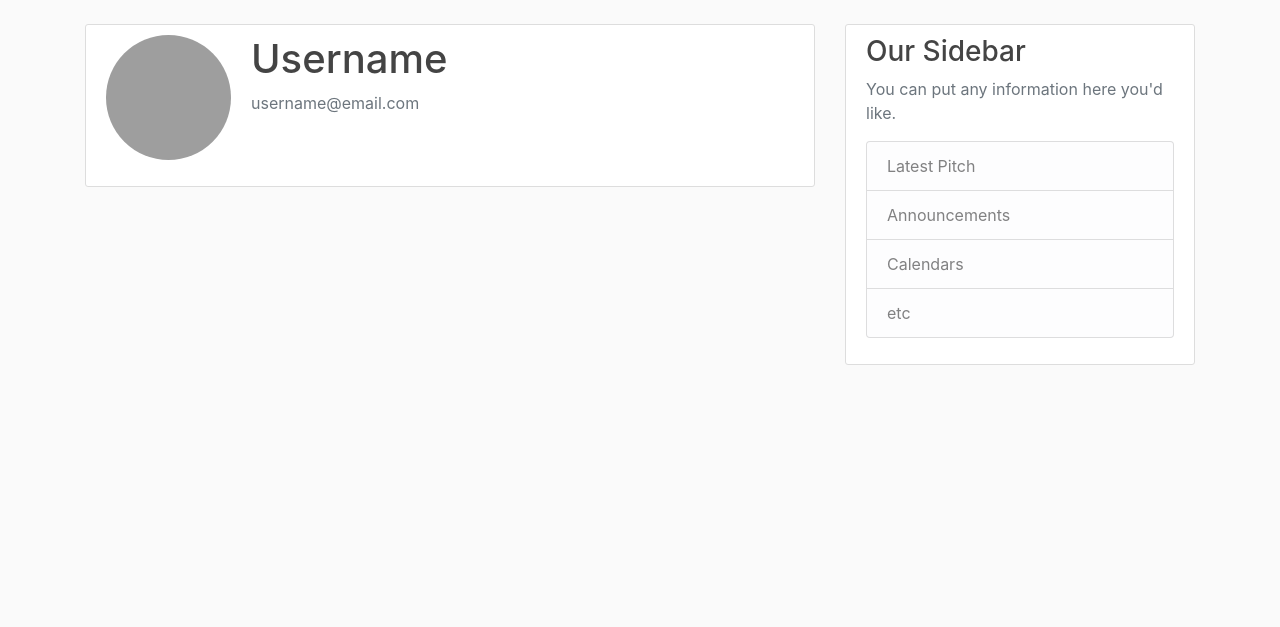
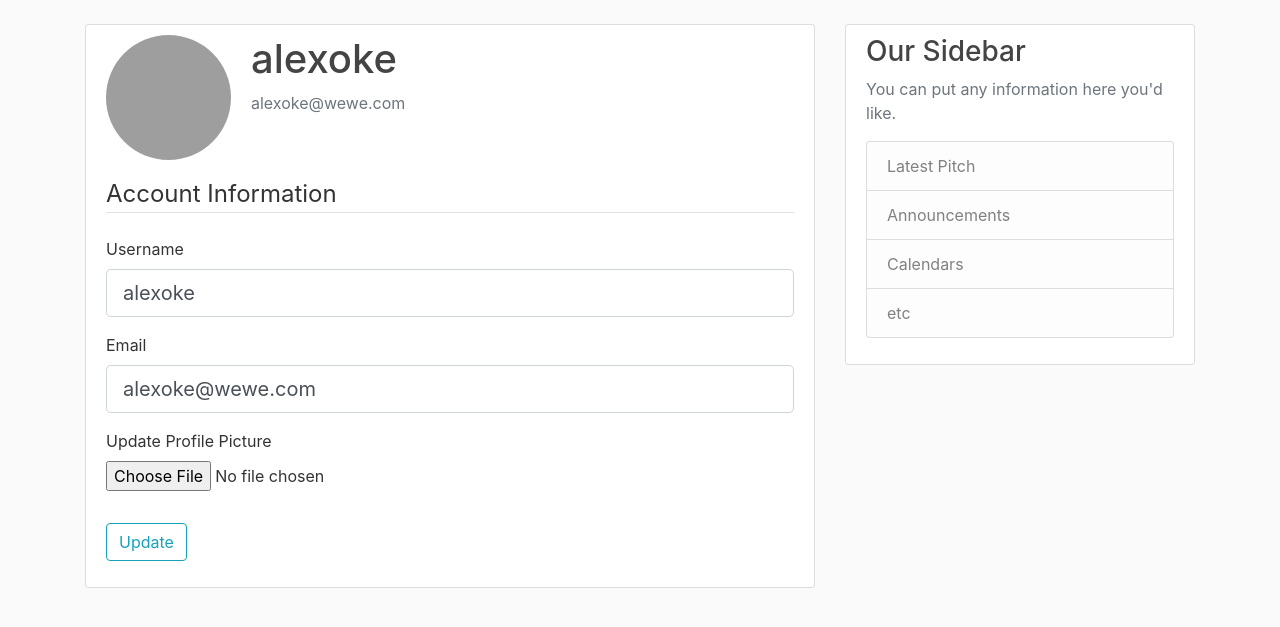
Before and after one commit to Alexanderoke/PitchesApp, a Flask app: page /account in a window 1280 px wide. Shown: the part 56-683 px from the top of the page. Run offline with Flask 2, Linux system fonts and the light colour scheme; a user stored in the database is signed in; some libraries are stand-ins or nearby versions; grey boxes are pictures that could not be loaded.

Commit message:
create an update account function

```diff
--- a/App/forms.py
+++ b/App/forms.py
@@ -14,6 +14,19 @@ class RegistrationForm(FlaskForm):
     password = PasswordField('Password', validators=[DataRequired()])
     confirm_password = PasswordField('Confirm Password', validators=[DataRequired(), EqualTo('password')])
     submit = SubmitField('Sign Up')
+
+
+    def validate_username(self, username):
+        user = User.query.filter_by(username=username.data).first()
+        if user:
+            raise ValidationError('That username is taken. Please choose a different one.')
+
+    def validate_email(self, email):
+        user = User.query.filter_by(email=email.data).first()
+        if user:
+            raise ValidationError('That email is taken. Please choose a different one.')
+
+
 
 """
 Login form class
--- a/App/models.py
+++ b/App/models.py
@@ -16,7 +16,7 @@ class User(db.Model,UserMixin):
     email = db.Column(db.String(120), unique=True, nullable=False)
     image_file = db.Column(db.String(20), nullable=False, default='default.jpg')
     password = db.Column(db.String(60), nullable=False)
-    posts = db.relationship('Pitch', backref='author', lazy=True)
+    pitches = db.relationship('Pitch', backref='author', lazy=True)
 
     def __repr__(self):
         return f"User('{self.username}', '{self.email}', '{self.image_file}')"
--- a/App/routes.py
+++ b/App/routes.py
@@ -77,7 +77,7 @@ def save_picture(form_picture):
     random_hex = secrets.token_hex(8)
     _, f_ext = os.path.splitext(form_picture.filename)
     picture_fn = random_hex + f_ext
-    picture_path = os.path.join(app.root_path, 'static/profile_pics', picture_fn)
+    picture_path = os.path.join(app.root_path, 'static/profilepics', picture_fn)
 
     output_size = (125, 125)
     i = Image.open(form_picture)
@@ -103,5 +103,4 @@ def account():
         form.username.data = current_user.username
         form.email.data = current_user.email
     image_file = url_for('static', filename='profile_pics/' + current_user.image_file)
-    return render_template('account.html', title='Account',
-                           image_file=image_file, form=form)
+    return render_template('account.html', title='Account',image_file=image_file, form=form)
--- a/App/templates/account.html
+++ b/App/templates/account.html
@@ -2,12 +2,56 @@
 {% block content %}
 <div class="content-section">
   <div class="media">
-    <img class="rounded-circle account-img" src="userimage.jpg">
+    <img class="rounded-circle account-img" src="{{ image_file }}">
     <div class="media-body">
-      <h2 class="account-heading">Username</h2>
-      <p class="text-secondary">username@email.com</p>
+      <h2 class="account-heading">{{ current_user.username }}</h2>
+      <p class="text-secondary">{{ current_user.email }}</p>
     </div>
   </div>
-  <!-- FORM HERE -->
+    <form method="POST" action="" enctype="multipart/form-data">
+        {{ form.hidden_tag() }}
+        <fieldset class="form-group">
+            <legend class="border-bottom mb-4">Account Information</legend>
+            <div class="form-group">
+                {{ form.username.label(class="form-control-label") }}
+
+                {% if form.username.errors %}
+                    {{ form.username(class="form-control form-control-lg is-invalid") }}
+                    <div class="invalid-feedback">
+                        {% for error in form.username.errors %}
+                            <span>{{ error }}</span>
+                        {% endfor %}
+                    </div>
+                {% else %}
+                    {{ form.username(class="form-control form-control-lg") }}
+                {% endif %}
+            </div>
+            <div class="form-group">
+                {{ form.email.label(class="form-control-label") }}
+                {% if form.email.errors %}
+                    {{ form.email(class="form-control form-control-lg is-invalid") }}
+                    <div class="invalid-feedback">
+                        {% for error in form.email.errors %}
+                            <span>{{ error }}</span>
+                        {% endfor %}
+                    </div>
+                {% else %}
+                    {{ form.email(class="form-control form-control-lg") }}
+                {% endif %}
+            </div>
+            <div class="form-group">
+                {{ form.picture.label() }}
+                {{ form.picture(class="form-control-file") }}
+                {% if form.picture.errors %}
+                    {% for error in form.picture.errors %}
+                        <span class="text-danger">{{ error }}</span></br>
+                    {% endfor %}
+                {% endif %}
+            </div>
+        </fieldset>
+        <div class="form-group">
+            {{ form.submit(class="btn btn-outline-info") }}
+        </div>
+    </form>
 </div>
 {% endblock content %}
```
Also changed, not shown: App/site.db.
